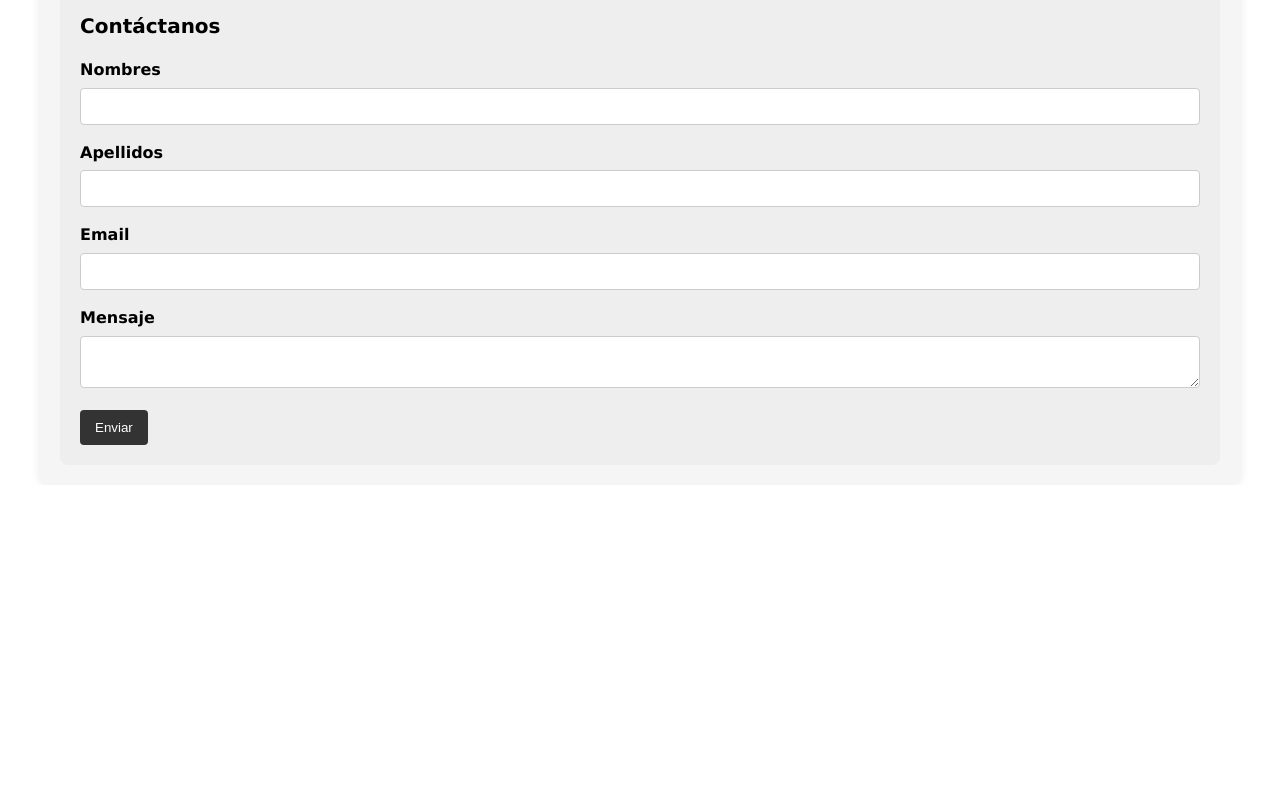
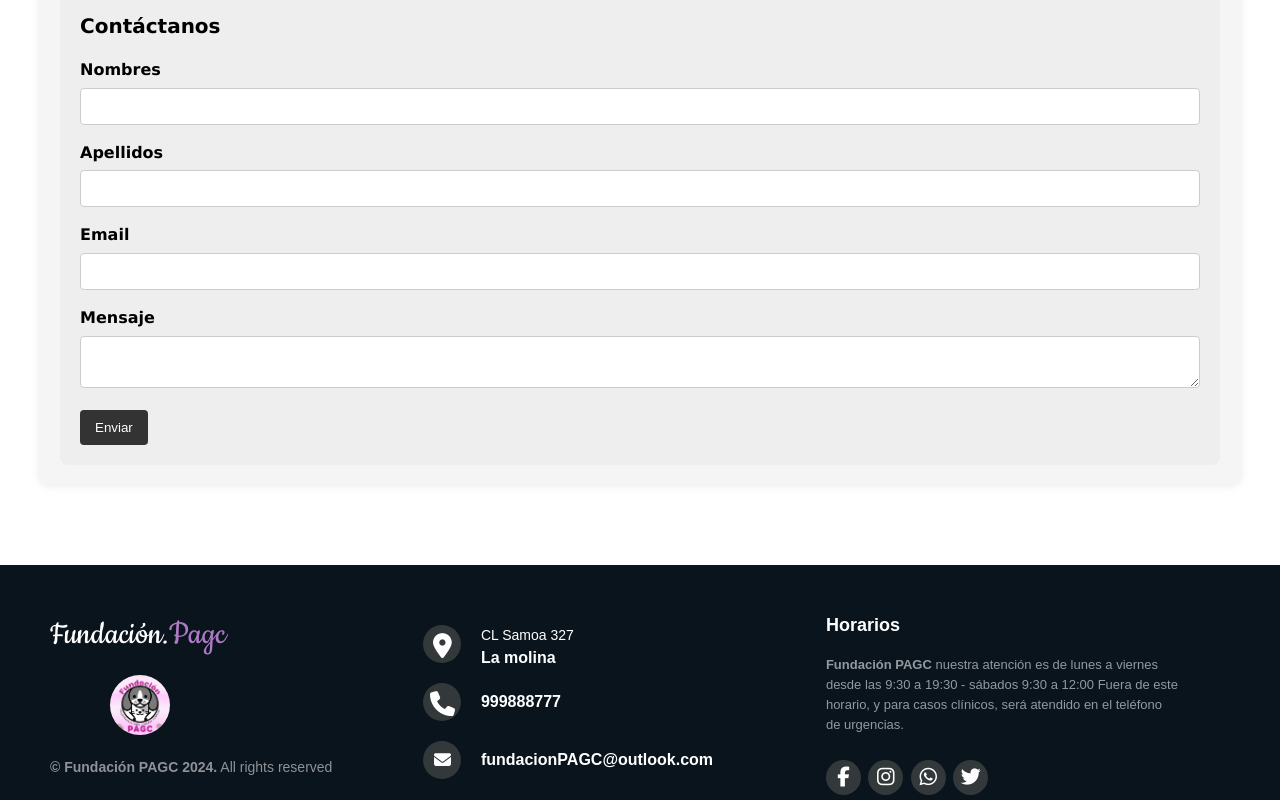
Before and after one commit to FRANCISDAX/francisdax.github.io, a plain HTML site: page pages/sub-servicios/medicinaPreventiva.html in a window 1280 px wide. Shown: the part 1224-2024 px from the top of the page. Before the commit the page ends 1709 px from the top, so only its background shows below. Drawn offline with Linux system fonts and the light colour scheme.

Commit message:
feat: footer adicionado

```diff
--- a/css/sub-estilos/medicinaPreventiva.css
+++ b/css/sub-estilos/medicinaPreventiva.css
@@ -207,3 +207,185 @@ button {
 button:hover {
     background-color:#642a73;
 }
+
+
+
+/* Footer */
+
+footer {
+    position: fixed;
+    bottom: 0;
+}
+
+
+.footerContenedor {
+    background-color: #0a141d;
+    box-sizing: border-box;
+    width: 100%;
+    text-align: left;
+    font: bold 16px sans-serif;
+    padding: 50px 50px 0px 50px;
+    margin-top: 80px;
+}
+
+.footerBlock1 img {
+    width: 60px;
+    height: 60px;
+    border-radius: 40px;
+    margin-top: 20px;
+    margin-bottom: 20px;
+    margin-left: 60px;
+}
+.footerContenedor .footerBlock1,
+.footerContenedor .footerBlock2,
+.footerContenedor .footerBlock3 {
+
+    display: inline-block;
+    vertical-align: top;
+}
+
+/* Footer-Block1 */
+
+.footerContenedor .footerBlock1 {
+    width: 30%;
+}
+
+.footerContenedor h3 {
+    color: #ffffff;
+    font: normal 36px 'Cookie', cursive;
+    margin: 0;
+}
+
+
+.footerContenedor h3 span {
+    color: #af7ac5;
+}
+
+/* FooterCopyright */
+
+.footerContenedor .footerCopyright {
+    color: #8f9296;
+    font-size: 14px;
+    font-weight: normal;
+    margin: 0;
+}
+
+/* Footer-Block2 */
+
+.footerContenedor .footerBlock2 {
+    width: 35%;
+}
+
+.footerContenedor .footerBlock2 i {
+    background-color: #33383b;
+    color: #ffffff;
+    font-size: 25px;
+    width: 38px;
+    height: 38px;
+    border-radius: 50%;
+    text-align: center;
+    line-height: 42px;
+    margin: 10px 15px;
+    vertical-align: middle;
+}
+
+.footerContenedor .footerBlock2 i.fa-envelope {
+    font-size: 17px;
+    line-height: 38px;
+}
+
+.footerContenedor .footerBlock2 p {
+    display: inline-block;
+    color: #ffffff;
+    vertical-align: middle;
+    margin: 0;
+}
+
+.footerContenedor .footerBlock2 p span {
+    display: block;
+    font-weight: normal;
+    font-size: 14px;
+    line-height: 2;
+}
+
+.footerContenedor .footerBlock2 p {
+    color: #ffffff;
+    text-decoration: none;
+    ;
+}
+
+/* Footer-Block3 */
+
+.footerContenedor .footerBlock3 {
+    width: 30%;
+}
+
+.footerContenedor .footerInfo {
+    line-height: 20px;
+    color: #92999f;
+    font-size: 13px;
+    font-weight: normal;
+    margin: 0;
+}
+
+.footerContenedor .footerInfo span {
+    display: block;
+    color: #ffffff;
+    font-size: 18px;
+    font-weight: bold;
+    margin-bottom: 20px;
+}
+
+.footerContenedor .footerIconos {
+    margin-top: 25px;
+}
+
+.footerContenedor .footerIconos a {
+    display: inline-block;
+    width: 35px;
+    height: 35px;
+    cursor: pointer;
+    background-color: #33383b;
+    border-radius: 20px;
+    font-size: 20px;
+    color: #ffffff;
+    text-align: center;
+    line-height: 35px;
+    margin-right: 3px;
+    margin-bottom: 5px;
+}
+
+.footerContenedor .footerIconos a:hover {
+    background-color: #af7ac5;
+}
+
+@media screen and (max-width: 768px){
+
+
+    .contenido {
+        grid-template-columns: 1fr;
+    }
+
+    .footerContenedor .footerBlock1,
+    .footerContenedor .footerBlock2,
+    .footerContenedor .footerBlock3 {
+        display: block;
+        width: 100%;
+        text-align: center;
+    }
+
+    .footerContenedor .footerBlock1 img {
+        margin-left: 20px;
+    }
+
+    .footerContenedor .footerBlock2 i {
+        margin-left: 0;
+    }
+
+}
+
+@media (max-height:800px) {
+    footer {
+        position: static;
+    }
+}
--- a/pages/sub-servicios/medicinaPreventiva.html
+++ b/pages/sub-servicios/medicinaPreventiva.html
@@ -126,6 +126,48 @@
       </section>
     </main>
 
+    <!--------Footer---->
+    <footer class="footerContenedor">
+      <div class="footerBlock1">
+        <h3>Fundación.<span>Pagc</span></h3>
+        <img src="/img/logo.jpg" alt="logo" />
+        <p class="footerCopyright">
+          <strong>© Fundación PAGC 2024.</strong> All rights reserved
+        </p>
+      </div>
+
+      <div class="footerBlock2">
+        <div>
+          <i class="fa fa-map-marker"></i>
+          <p><span>CL Samoa 327</span>La molina</p>
+        </div>
+
+        <div>
+          <i class="fa fa-phone"></i>
+          <p>999888777</p>
+        </div>
+        <div>
+          <i class="fa fa-envelope"></i>
+          <p>fundacionPAGC@outlook.com</p>
+        </div>
+      </div>
+
+      <div class="footerBlock3">
+        <p class="footerInfo">
+          <span>Horarios</span>
+          <strong>Fundación PAGC</strong> nuestra atención es de lunes a viernes
+          desde las 9:30 a 19:30 - sábados 9:30 a 12:00 Fuera de este horario, y
+          para casos clínicos, será atendido en el teléfono de urgencias.
+        </p>
+        <div class="footerIconos">
+          <a href="#"><i class="fa fa-facebook"></i></a>
+          <a href="#"><i class="fa fa-instagram"></i></a>
+          <a href="#"><i class="fa fa-whatsapp"></i></a>
+          <a href="#"><i class="fa fa-twitter"></i></a>
+        </div>
+      </div>
+    </footer>
+
     <!-----font awesome icons CDN-->
     <script
       src="https://kit.fontawesome.com/848a6f3792.js"
```
